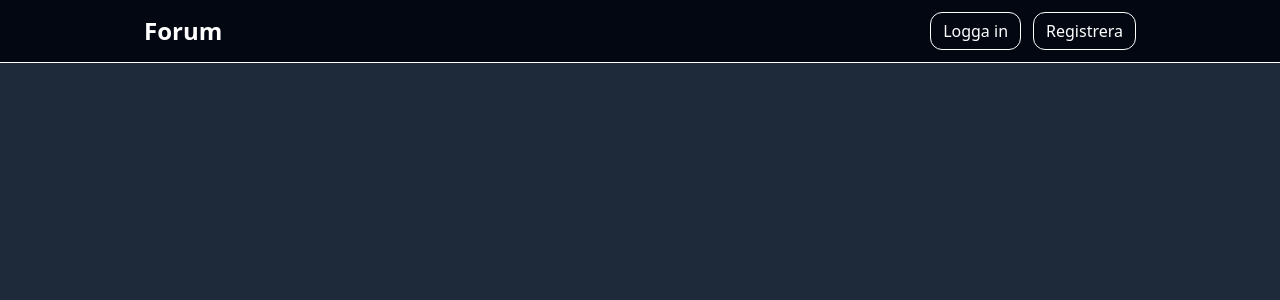
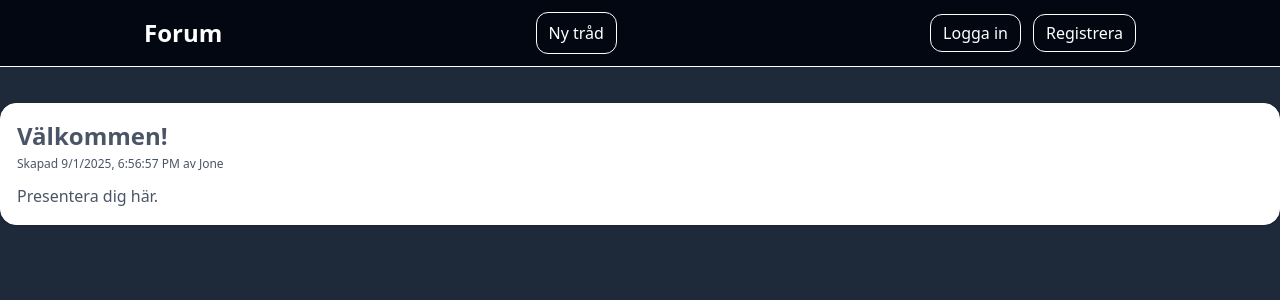
Before and after one commit to Solane-Hebo/typeScript-vite-react, a React (Vite) app in the folder forum/: page /thread/1 in a window 1280 px wide. Shown: the top 300 px of the page. Built offline with nearby package versions, Linux system fonts and the light colour scheme.

Commit message:
Add ThreadDetail, DetailRoute, NewTtreadForm and NewRoute

```diff
--- a/forum/src/app.tsx
+++ b/forum/src/app.tsx
@@ -1,13 +1,24 @@
-import { BrowserRouter, Link, Route, Routes } from "react-router-dom";
+import { BrowserRouter, Link, Route, Routes, } from "react-router-dom";
 import { useRepo } from "./repo";
-import { useEffect } from "react";
+import React, { useEffect } from "react";
 import type { QNAThread, Thread } from "./types";
-import { AuthWidget, useSession } from "./auth";
-import ListeRoute from "./routes/ListRoute";
+import { useSession } from "./auth";
 import ListRoute from "./routes/ListRoute";
 import Login from "./Pages/Login";
 import Register from "./Pages/Register";
+import NewRoute from "./routes/NewRoute";
+import DetailRoute from "./routes/DetailRoute";
 
+function RouteAwareSearch() {
+  const [] = React.useState("");
+  return (
+    <div className="flex items-center gap-2">
+      <Link className="px-3 py-2 rounded-xl border hover:bg-gray-100" to="/new">
+        Ny tråd
+      </Link>
+    </div>
+  );
+}
 
 export default function App() {
 
@@ -29,7 +40,7 @@ function Shell() {
       const Jone = repo.actions.register("Jone", "pass");
       const bob = repo.actions.register("bob", "pass");
 
-      const t1 = repo.actions.createThread({
+      repo.actions.createThread({
         title: "Välkommen!",
         category: "THREAD",
         description: "Presentera dig här.",
@@ -53,7 +64,7 @@ function Shell() {
       <header className="sticky top-0 z-10 bg-gray-950 border-b">
         <div className="max-w-5xl mx-auto px-4 py-3 flex items-center justify-between gap-4">
           <Link to="/" className="text-2xl font-bold">Forum</Link>
-
+           <RouteAwareSearch />
           {currentUser ? (
             <span> Inloggad som <b>{currentUser.userName}</b></span>
           ) : (
@@ -67,10 +78,13 @@ function Shell() {
 
       <main>
         <Routes>
-           <Route path="/" element={
-            <ListRoute threads={repo.state.threads}/> }/>
-            <Route path="/login" element={<Login  repo={repo} setCurrentUser={setCurrentUser}/>} />
+           <Route path="/" element={<ListRoute threads={repo.state.threads}/> }/>
+           <Route path="/new" element={<NewRoute repo={repo} currentUser={currentUser} />} />
+           <Route path="/thread/:id" element={<DetailRoute repo={repo} currentUser={currentUser} />} />
+           <Route path="/login" element={<Login  repo={repo} setCurrentUser={setCurrentUser}/>} />
            <Route path="/register" element={<Register repo={repo} setCurrentUser={setCurrentUser}/>} />
+           <Route path="*" element={<p>Sidan finns inte.</p>} />
+
         </Routes>
       </main>
     </div>
--- /dev/null
+++ b/forum/src/components/NewThreadForm.tsx
@@ -0,0 +1,69 @@
+import { useState } from "react";
+import type { useRepo } from "../repo";
+import {  type QNAThread, type Thread, type ThreadCategory, type User } from "../types";
+
+export default function NewThreadForm({
+    repo,
+    currentUser,
+    onCreated,
+}: {
+    repo: ReturnType<typeof useRepo>
+    currentUser: User
+    onCreated: (t: Thread | QNAThread) => void
+}) {
+    const [title, setTitle] = useState("")
+    const [category, setCategory] = useState<ThreadCategory>("THREAD")
+    const [description, setDescription] = useState("")
+    const [error, setError] = useState<string |null>(null)
+
+  if (!currentUser) return <p>Du måste vara inloggad för att skapa en tråd.</p>;
+
+
+    return (
+      <div className="max-w-2xl">
+         <h2 className="text-xl font-semibold mb-3">Skapa tråd</h2>
+         <div className="space-y-3"></div>
+           <div>
+             <label className="block text-sm mb-1">Titel</label>
+             <input className="w-full border rounded-xl px-3 py-2 bg-white text-gray-900" value={title} onChange={(e) => setTitle(e.target.value)} />
+           </div>
+           <div>
+             <label className="block text-sm mb-1 ">Kategori</label>
+             <select className="w-full border rounded-xl px-3 py-2 bg-white text-gray-900" value={category} onChange={(e) => setCategory(e.target.value as ThreadCategory)}>
+               <option value="THREAD">THREAD (diskussion)</option>
+               <option value="QNA">QNA (fråga/svar)</option>
+            </select>
+            </div>
+            <div>
+              <label className="block text-sm mb-1">Beskrivning</label>
+              <textarea className=" bg-white text-gray-900 w-full border rounded-xl px-3 py-2 min-h-[120px]" value={description} onChange={(e) => setDescription(e.target.value)} />
+            </div>
+
+            {error && <div className="text-sm text-red-600">{error}</div>}
+
+            <div className="flex item-center-xl gap-2">
+              <button
+              className="px-3 py-2 rounded-xl border"
+              onClick={() => {
+                try {
+                  if (!title.trim()) throw new Error("Titel saknas")
+                  if (!description.trim()) throw new Error("Beskrivning saknas")
+                    const created = repo.actions.createThread({
+                  title: title.trim(),
+                  description: description.trim(),
+                  creator: currentUser,
+                  } as Omit<Thread, "id" | "creationDate">)
+                  onCreated(created)
+                } catch (e: unknown) {
+                  setError(e instanceof Error ? e.message : "Kunde inte skapa tråd")
+                }
+              }}
+              >
+                Skapa
+              </button>
+
+            </div>
+      </div>
+    )
+
+}
--- /dev/null
+++ b/forum/src/components/ThreadDetail.tsx
@@ -0,0 +1,38 @@
+import type { useRepo } from "../repo";
+import type { QNAThread, Thread, User } from "../types";
+
+export default function ThreadDetail({
+    thread,
+    //comments,
+    // currentUser,
+    // repo,
+}: {
+    thread: Thread | QNAThread
+   //comment
+   currentUser: User | null
+   repo: ReturnType<typeof useRepo>
+
+}) {
+    const isQNA = thread.category === "QNA"
+    const qna = isQNA ? (thread as QNAThread) : null
+
+    return (
+        <div className="space-y-4 mt-9">
+            <div className="rounded-2xl border bg-white p-4 shadow-sm">
+                <h2 className="text-2xl font-bold text-gray-600 flex items-center gap-2">
+                    {thread.title}
+                    {isQNA && qna?.isAnswered && (
+                        <span className="text-xs px-2 py-0.5 rounded-full bg-emerald-800">Besvarad</span>
+                    )}
+                </h2>
+                <div className="text-xs text-gray-600 mt-1">
+                    Skapad {new Date(thread.creationDate).toLocaleString()} av {thread.creator.userName}
+                </div>
+                <p className="mt-3 text-gray-600">
+                    {thread.description }
+                </p>
+            </div>
+            {/* Todo Add Comments and functions commentItem and commentform*/}
+        </div>
+    )
+}
--- a/forum/src/components/threadList.tsx
+++ b/forum/src/components/threadList.tsx
@@ -12,12 +12,12 @@ export default function ThreadList({
   threads: Array<Thread | QNAThread>;
 }) {
   return (
-    <div className="grid md:grid-cols-2 gap-4">
+    <div className="grid md:grid-cols-2 gap-4 mt-9">
       {threads.map((t) => (
         <Link key={t.id} to={`/thread/${t.id}`} className="block">
           <article className="rounded-2xl border bg-white p-4 shadow-sm hover:shadow">
             <div className="flex items-center justify-between">
-              <h3 className="text-lg font-semibold">{t.title}</h3>
+              <h3 className="text-lg font-semibold text-gray-600">{t.title}</h3>
               <span
                 className={clsx(
                   "text-xs px-2 py-0.5 rounded-full border",
--- a/forum/src/repo.ts
+++ b/forum/src/repo.ts
@@ -42,7 +42,7 @@ const createThread = (
         description: input.description,
         creator: input.creator,
     }
-    setSeq(seq)
+    setSeq({...seq})
 
     const t: Thread | QNAThread =
         input.category === "QNA" ? ({...base, category: "QNA", isAnswered: false} as QNAThread) :base
--- /dev/null
+++ b/forum/src/routes/DetailRoute.tsx
@@ -0,0 +1,17 @@
+import ThreadDetail from "../components/ThreadDetail";
+import {useParams } from "react-router-dom";
+import { useRepo } from "../repo";
+import type { User } from "../types";
+
+export default function DetailRoute({
+  repo,
+  currentUser,
+}: {
+  repo: ReturnType<typeof useRepo>;
+  currentUser: User | null;
+}) {
+  const { id } = useParams();
+  const thread = repo.state.threads.find((t) => t.id === Number(id));
+  if (!thread) return <p>Tråd saknas.</p>;
+  return <ThreadDetail thread={thread} currentUser={currentUser} repo={repo} />;
+}
--- a/forum/src/routes/ListRoute.tsx
+++ b/forum/src/routes/ListRoute.tsx
@@ -21,14 +21,7 @@ export default function ListRoute({ threads }: {threads: Array<Thread | QNAThrea
 
 
     return (
-        <>
-    <div className="flex items-center gap-2 mb-4">
-        <input
-        value={query}
-        onChange={(e) => setQuery(e.target.value)}
-        placeholder="Sök trådar..." className="px-3 py-2 rounded-xl border w-64"
-        />
-    </div>
+    <>
     <ThreadList threads={filtered} />
     </>
 )
--- /dev/null
+++ b/forum/src/routes/NewRoute.tsx
@@ -0,0 +1,16 @@
+import NewThreadForm from "../components/NewThreadForm";
+import { useNavigate } from "react-router-dom";
+import { useRepo } from "../repo";
+import type { User } from "../types";
+
+export default function NewRoute({
+  repo,
+  currentUser,
+}: {
+  repo: ReturnType<typeof useRepo>;
+  currentUser: User | null;
+}) {
+  const navigate = useNavigate();
+  if (!currentUser) return <p>Du måste vara inloggad för att skapa en tråd.</p>;
+  return <NewThreadForm repo={repo} currentUser={currentUser} onCreated={(t) => navigate(`/thread/${t.id}`)} />;
+}
```
